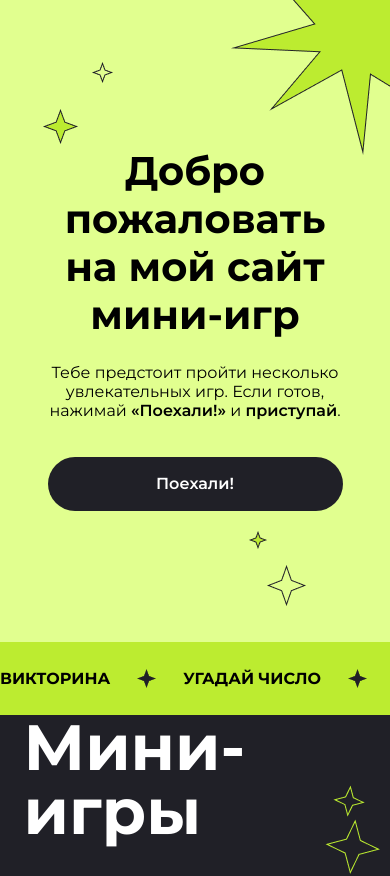
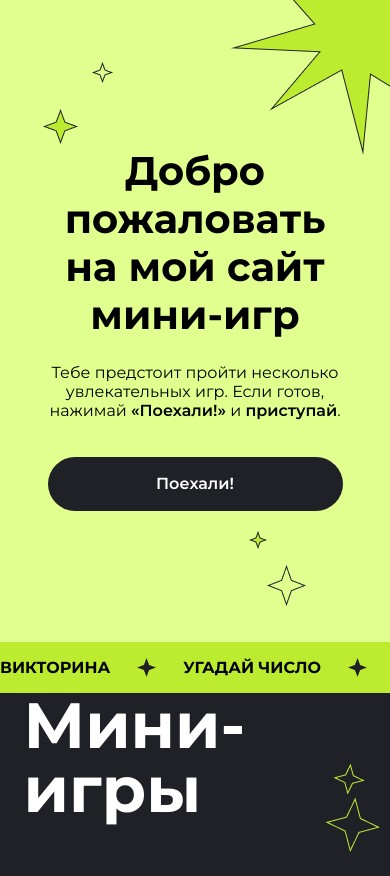
Before and after one commit to KamilKhakimov/skyprojslearning, a plain HTML site: page index.html in a window 390 px wide. Shown: the top 876 px of the page. Drawn offline with Linux system fonts and the light colour scheme.

Commit message:
Исправил Паддинг

```diff
--- a/css/media.css
+++ b/css/media.css
@@ -62,6 +62,9 @@
 }
 /* Banner */
 @media (max-width: 525px) {
+    .scroll-bar {
+        padding: 16px 0;
+    }
     .scroll-bar__content {
         gap: 27px;
     }
```
